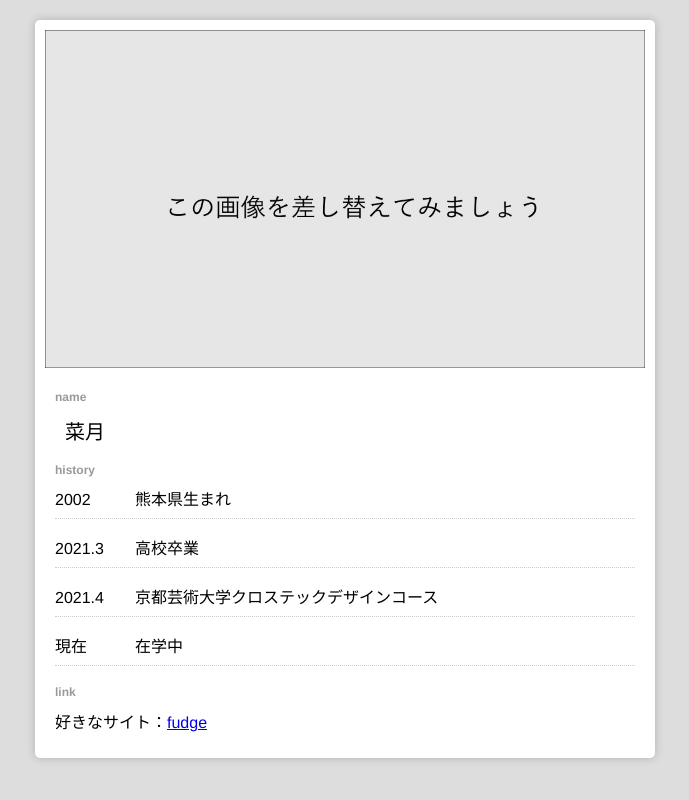
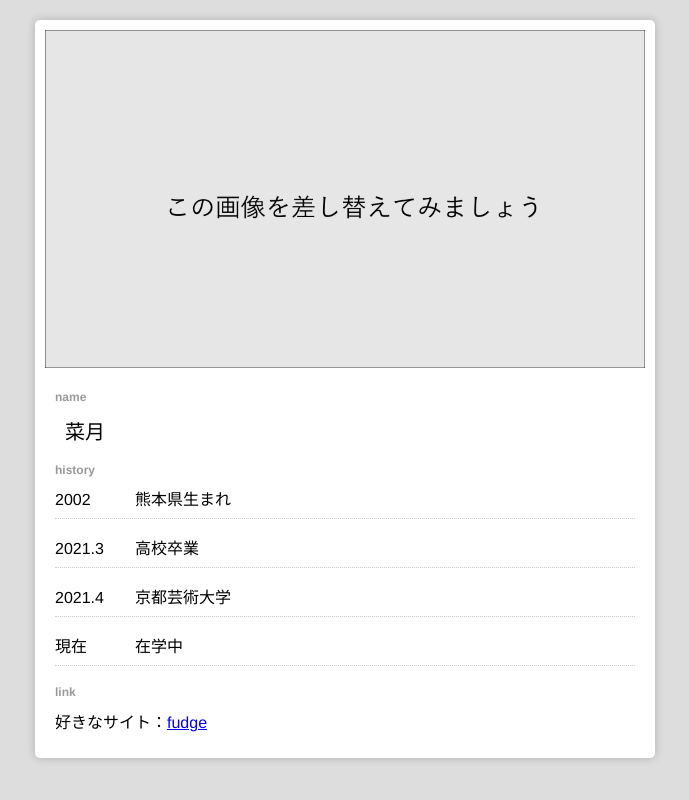
Before and after one commit to KUAD-XtechDesign/simple_page-n-ide-kua, a plain HTML site: page index.html in a window 1280 px wide. Shown: the whole page, without its empty margins (295-984 px from the left). Drawn offline with Linux system fonts and the light colour scheme.

Commit message:
Update index.html

```diff
--- a/index.html
+++ b/index.html
@@ -25,7 +25,9 @@
         <ul class="history_list">
           <li><div class="year">2002</div><div class="txt">熊本県生まれ</div></li>
           <li><div class="year">2021.3</div><div class="txt">高校卒業</div></li>
-          <li><div class="year">2021.4</div><div class="txt">京都芸術大学クロステックデザインコース</div></li>
+          <li><div class="year">2021.4</div><div class="txt">京都芸術大学
+
+          </div></li>
           <li><div class="year">現在</div><div>在学中</div></li>
         </ul>
 
```
